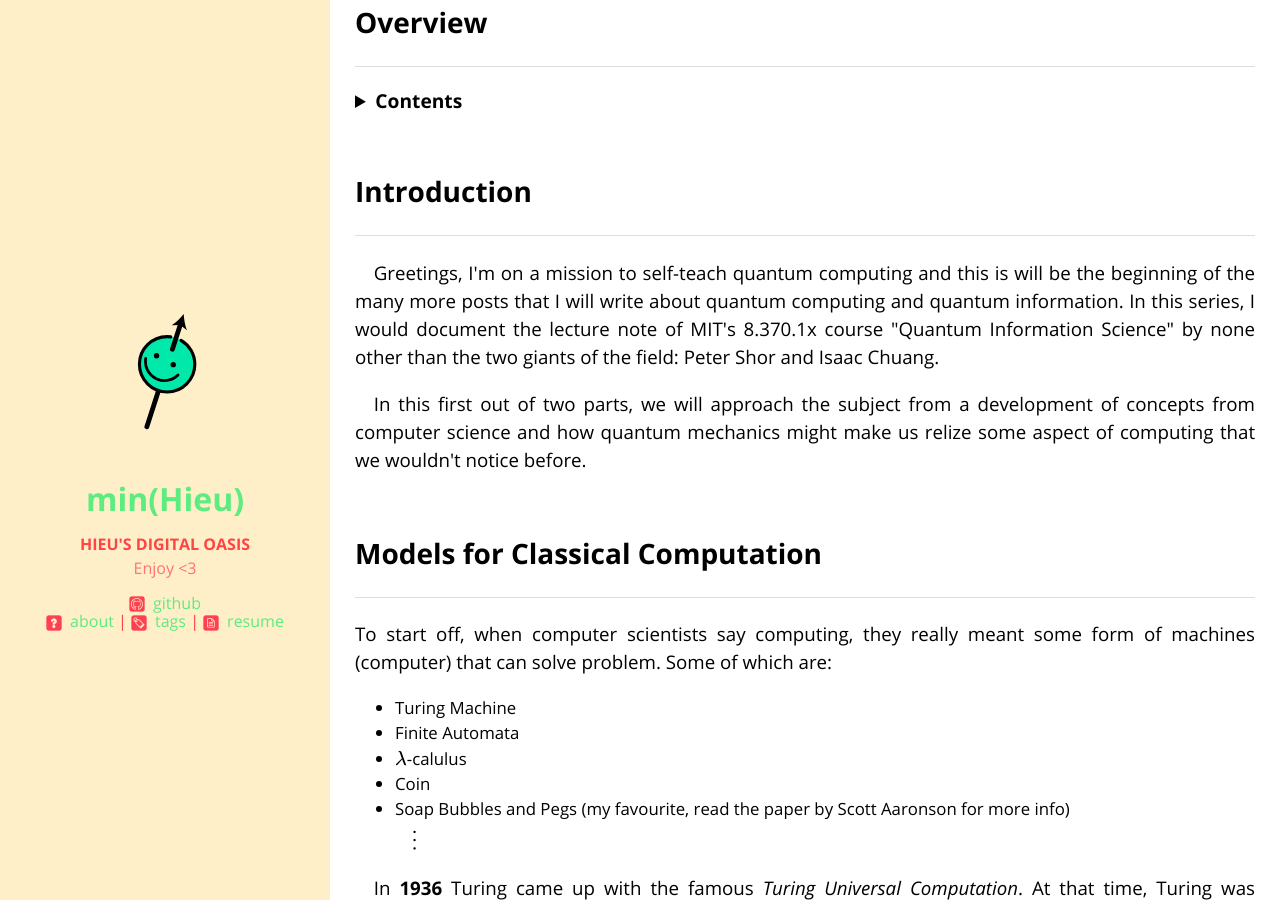
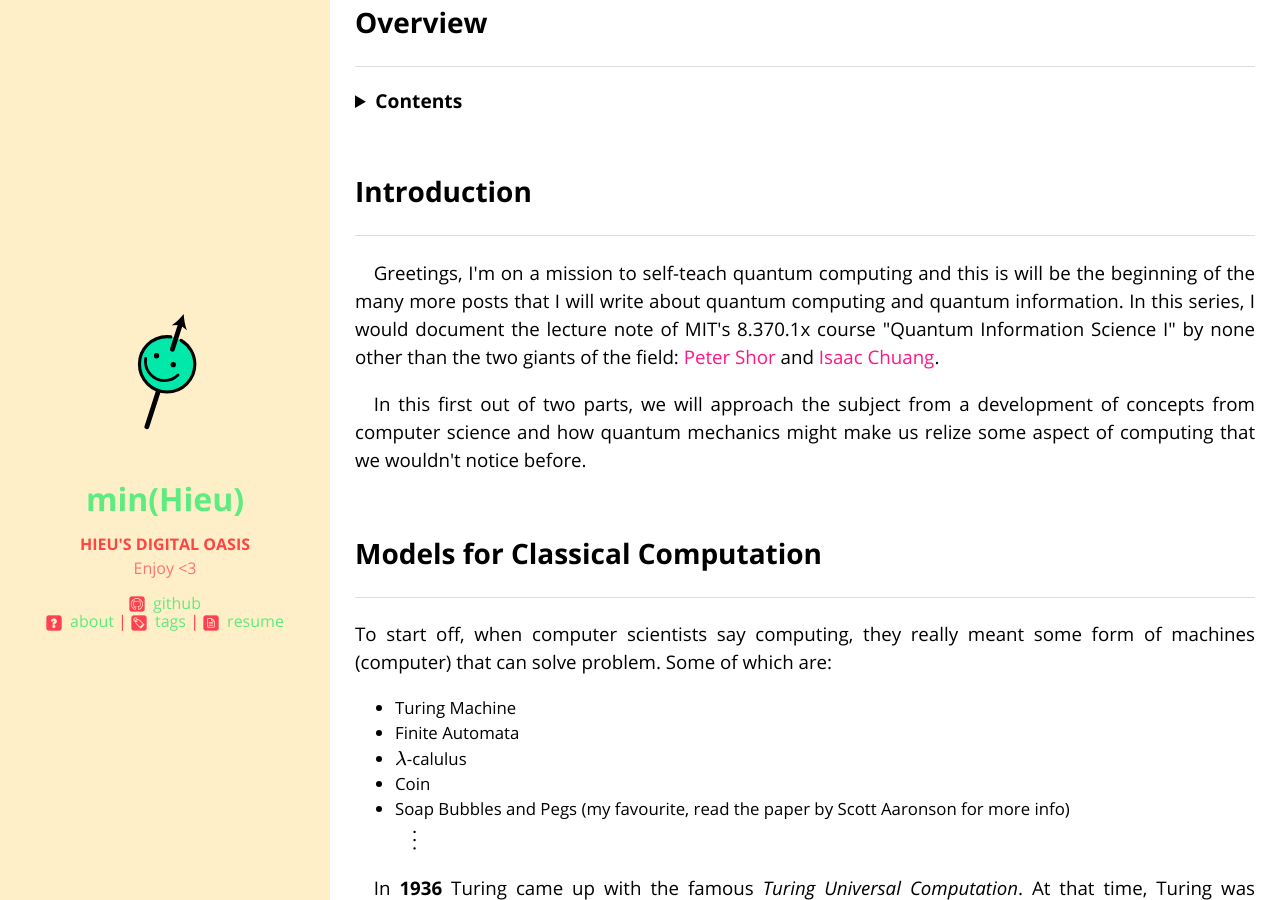
Before and after one commit to min-hieu/min-hieu.github.io, a Jekyll site: the page built from _posts/2021-02-13-qicnote01.html, in a window 1280 px wide and 900 px high, scrolled down 807 px. Built offline with Jekyll 4.4.1, drawn with Linux system fonts in a browser that asks for light colours; formulas are drawn with MathJax 3; a script that is not in the unit is left out.

Commit message:
addition to qicnote1

```diff
--- a/_posts/2021-02-13-qicnote01.html
+++ b/_posts/2021-02-13-qicnote01.html
@@ -23,8 +23,9 @@ mathjax: true
 
 <h2>Introduction</h2>
 <p align="justify">&emsp;Greetings, I'm on a mission to self-teach quantum computing and this is will be the beginning of the many more posts that I will write about
-    quantum computing and quantum information. In this series, I would document the lecture note of MIT's 8.370.1x course "Quantum Information Science"
-    by none other than the two giants of the field: Peter Shor and Isaac Chuang.</p>
+    quantum computing and quantum information. In this series, I would document the lecture note of MIT's 8.370.1x course "Quantum Information Science I"
+    by none other than the two giants of the field: <a href="https://en.wikipedia.org/wiki/Peter_Shor" style="color:rgb(255, 24, 132)">Peter Shor</a>
+    and <a href="https://physics.mit.edu/faculty/isaac-chuang/" style="color:rgb(255, 24, 132)">Isaac Chuang</a>.</p>
 <p align="justify">&emsp;In this first out of two parts, we will approach the subject from a development of concepts from computer science and how quantum mechanics might
     make us relize some aspect of computing that we wouldn't notice before.
 </p>
@@ -57,7 +58,7 @@ for a Turing Machine.</p>
     so useful, why didn't Turing used it in his original paper? According to Peter Shor, since circuits are only designed for finite size inputs, computation that is independent
     of the input size (like which the Turing Machine was designed for) is impossible by definition. But, he also pointed out that this "bug" can also be a "feature" for the
 circuits model. Consider the infamous <b>Halting Problem</b>:</p>
-<quote> Does a Turing Machine with a program given as $P$ and input $i$ halt?</quote>
+<q> Does a Turing Machine with a program given as $P$ and input $i$ halt?</q>
 
 
 <h2 id="#computation-must-be-robust-against-noise">Computation must be robust against Noise</h2>
--- a/_sass/post.scss
+++ b/_sass/post.scss
@@ -19,6 +19,8 @@ span#notion-highlight-1 {
 span#notion-highlight-2 {
     color: rgb(79, 155, 255);
 }
+
+
 
 img.contact-image {
     width: 3rem;
```
